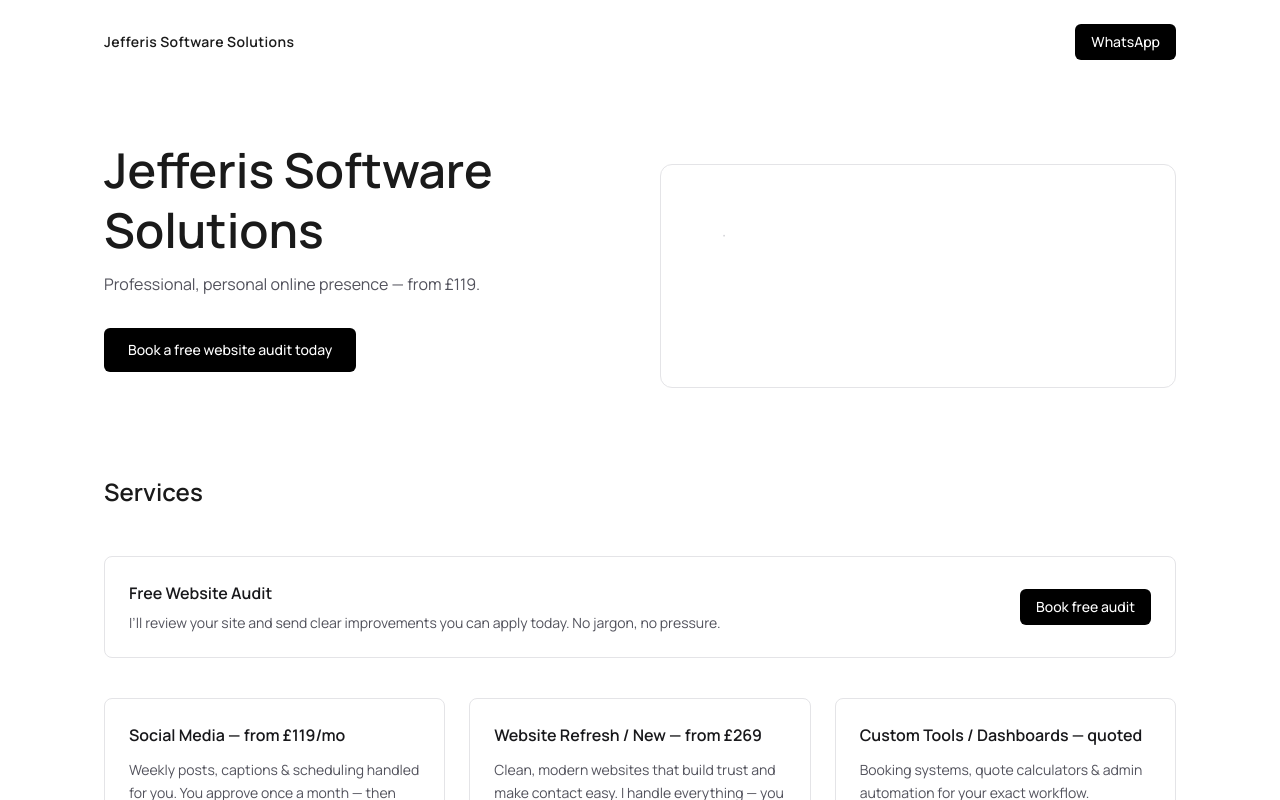
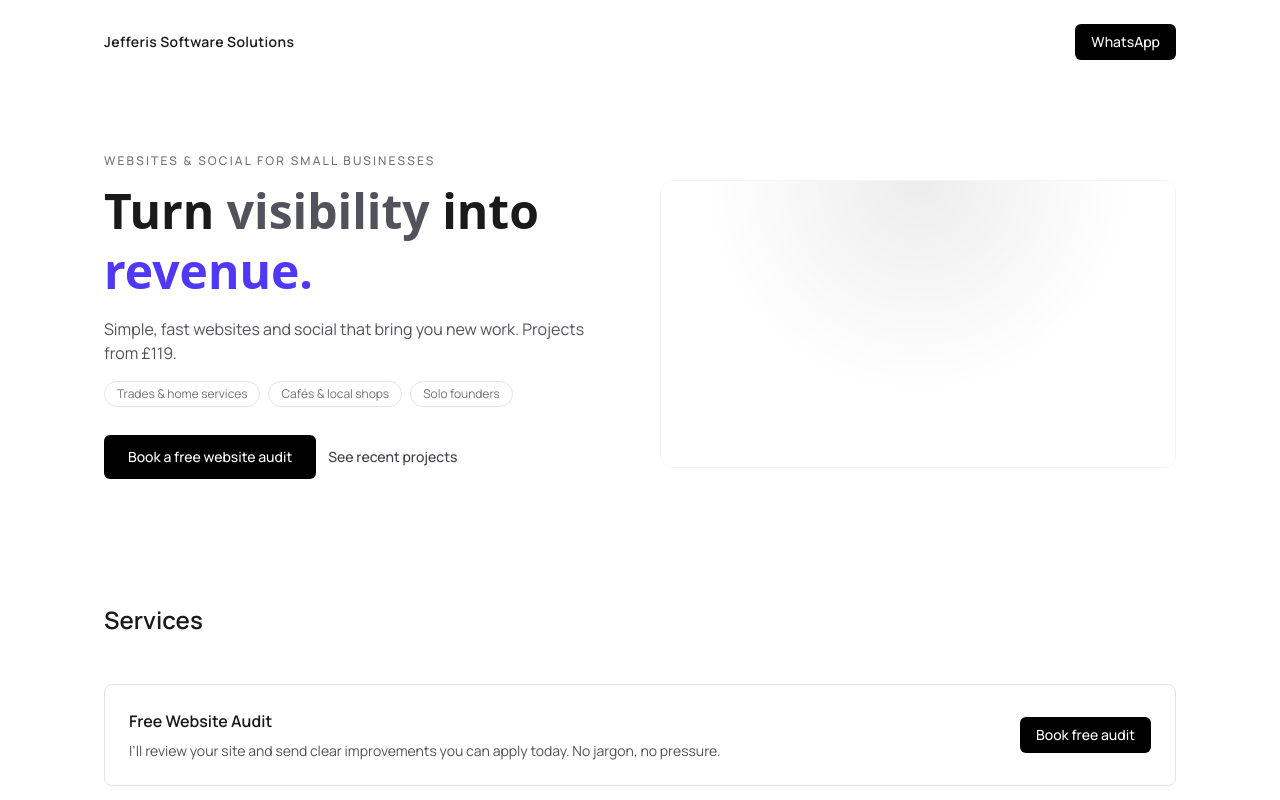
Before and after one commit to finnjefferis/jss, a Next.js app: page / in a window 1280 px wide. Shown: the top 800 px of the page. Built offline with nearby package versions, Linux system fonts and the light colour scheme.

Commit message:
updated hero section

```diff
--- a/src/app/globals.css
+++ b/src/app/globals.css
@@ -27,74 +27,100 @@ body {
   font-family: var(--font-sans), -apple-system, BlinkMacSystemFont, sans-serif;
 }
 
-/* ---------------------------
-   DESKTOP WIREFRAME ANIMATION
----------------------------- */
+/* ===========================
+   Wireframe hero animation
+   =========================== */
+
 .wire {
-  stroke-dasharray: 100;
-  stroke-dashoffset: 100;
-  animation: wire-draw 900ms ease forwards;
+  stroke-dasharray: 1;
+  stroke-dashoffset: 1;
+  animation: wire-draw 1.1s ease-out forwards;
 }
 
-.wire-1 { animation-delay: 0ms; }
-.wire-2 { animation-delay: 120ms; }
-.wire-3 { animation-delay: 240ms; }
-.wire-4 { animation-delay: 360ms; }
-.wire-5 { animation-delay: 480ms; }
-.wire-6 { animation-delay: 600ms; }
+/* Staggered delays so it "builds" nicely */
+.wire-1  { animation-delay: 0.00s; }
+.wire-2  { animation-delay: 0.06s; }
+.wire-3  { animation-delay: 0.12s; }
+.wire-4  { animation-delay: 0.16s; }
+.wire-5  { animation-delay: 0.20s; }
+.wire-6  { animation-delay: 0.26s; }
+.wire-7  { animation-delay: 0.34s; }
+.wire-8  { animation-delay: 0.42s; }
+.wire-9  { animation-delay: 0.50s; }
+.wire-10 { animation-delay: 0.60s; }
+.wire-11 { animation-delay: 0.70s; }
+.wire-12 { animation-delay: 0.80s; }
+.wire-13 { animation-delay: 0.88s; }
+.wire-14 { animation-delay: 0.96s; }
+.wire-15 { animation-delay: 1.04s; }
 
 @keyframes wire-draw {
-  to { stroke-dashoffset: 0; }
+  0% {
+    stroke-dashoffset: 1;
+    opacity: 0;
+  }
+  30% {
+    opacity: 1;
+  }
+  100% {
+    stroke-dashoffset: 0;
+    opacity: 1;
+  }
+}
+/* Hero text fade-up */
+.hero-line {
+  opacity: 0;
+  transform: translateY(10px);
+  animation: hero-fade-up 0.6s ease-out forwards;
 }
 
-/* Soft fill glow */
-.fill-soft { fill: currentColor; opacity: 0; }
-.fill-1 { animation: fill-in 360ms ease forwards 700ms; }
-.fill-2 { animation: fill-in 360ms ease forwards 820ms; }
-.fill-3 { animation: fill-in 360ms ease forwards 940ms; }
-.fill-4 { animation: fill-in 360ms ease forwards 1060ms; }
-.fill-5 { animation: fill-in 360ms ease forwards 1180ms; }
-.fill-6 { animation: fill-in 360ms ease forwards 1300ms; }
+.hero-delay-1 { animation-delay: 0.05s; }
+.hero-delay-2 { animation-delay: 0.15s; }
+.hero-delay-3 { animation-delay: 0.25s; }
+.hero-delay-4 { animation-delay: 0.35s; }
+.hero-delay-5 { animation-delay: 0.45s; }
 
-@keyframes fill-in {
-  to { opacity: 0.06; }
+@keyframes hero-fade-up {
+  to {
+    opacity: 1;
+    transform: translateY(0);
+  }
 }
 
-/* ---------------------------
-   MOBILE WIREFRAME
----------------------------- */
-.mw {
-  stroke-dasharray: 100;
-  stroke-dashoffset: 100;
-  animation: mw-draw 480ms ease forwards;
+/* Swapping words animation – fade only, no vertical shift */
+/* Shell makes both ghost + real word share the same space */
+.swap-shell {
+  display: inline-grid;
+  align-items: baseline;
 }
 
-.mw-1 { animation-delay: 0ms; }
-.mw-2 { animation-delay: 100ms; }
-.mw-3 { animation-delay: 200ms; }
-.mw-4 { animation-delay: 300ms; }
-.mw-5 { animation-delay: 400ms; }
-
-@keyframes mw-draw {
-  to { stroke-dashoffset: 0; }
+/* Ghost text: controls width, never visible */
+.swap-ghost {
+  grid-area: 1 / 1;
+  opacity: 0;
+  visibility: hidden;
 }
 
-/* ---------------------------
-   ACCESSIBILITY: REDUCED MOTION
----------------------------- */
-@media (prefers-reduced-motion: reduce) {
-  .wire, .fill-soft, .mw {
-    animation: none !important;
-    opacity: 1 !important;
+/* Real animated word: sits on top, fades in */
+.swap-word {
+  grid-area: 1 / 1;
+  display: inline-block;
+  opacity: 0;
+  animation: swap-word-in 0.3s ease-out forwards;
+}
+
+@keyframes swap-word-in {
+  from {
+    opacity: 0;
+  }
+  to {
+    opacity: 1;
   }
 }
-.fill-m1 { animation: fill-in 420ms ease forwards 650ms; }
-.fill-m2 { animation: fill-in 420ms ease forwards 820ms; }
-.fill-m3 { animation: fill-in 420ms ease forwards 940ms; }
-.fill-m4 { animation: fill-in 420ms ease forwards 1060ms; }
 
-.mw-7 { animation-delay: 300ms; }
-.mw-8 { animation-delay: 360ms; }
-.mw-9 { animation-delay: 420ms; }
-.mw-10 { animation-delay: 480ms; }
-.mw-11 { animation-delay: 540ms; }
+
+/* Cal Sans font for hero heading (make sure the font is loaded in your project) */
+.cal-sans {
+  font-family: "Cal Sans", system-ui, -apple-system, BlinkMacSystemFont, "Segoe UI",
+    sans-serif;
+}
--- a/src/app/page.tsx
+++ b/src/app/page.tsx
@@ -1,11 +1,34 @@
 "use client";
 
 import Image from "next/image";
+import { useEffect, useState } from "react";
+
+type WordPair = { from: string; to: string };
+
+const WORD_PAIRS: WordPair[] = [
+  { from: "clicks",     to: "enquiries." },
+  { from: "attention",  to: "customers." },
+  { from: "visits",     to: "bookings." },
+  { from: "searches",   to: "sales." },
+  { from: "visibility", to: "revenue." },
+  { from: "scrolls",    to: "DMs." },
+  { from: "DIY",        to: "done-for-you." },
+  { from: "chaos",      to: "clarity." },
+];
+
+function shufflePairs<T>(array: T[]): T[] {
+  const arr = [...array];
+  for (let i = arr.length - 1; i > 0; i--) {
+    const j = Math.floor(Math.random() * (i + 1));
+    [arr[i], arr[j]] = [arr[j], arr[i]];
+  }
+  return arr;
+}
+
 
 export default function Page() {
   return (
     <main className="mx-auto max-w-6xl px-5 md:px-8 lg:px-10">
-
       {/* Top Bar */}
       <header className="flex items-center justify-between gap-4 py-6">
         <h1 className="text-sm font-semibold tracking-wide">
@@ -19,141 +42,168 @@ export default function Page() {
         </a>
       </header>
 
-   <section className="relative mb-16 grid grid-cols-1 items-start mt-8 gap-10 md:grid-cols-2">
-
+   {/* Hero */}
+<section className="relative mb-10 grid min-h-[60vh] grid-cols-1 items-center gap-10 md:min-h-[60vh] md:grid-cols-2">
   {/* LEFT (Text) */}
-  <div className="md:pt-6 md:pb-10">   {/* ← adds breathing room on desktop */}
-    <h2 className="text-4xl font-semibold leading-tight md:text-5xl">
-      Jefferis Software Solutions
-    </h2>
-    <p className="mt-3 text-zinc-600">
-      Professional, personal online presence — from £119.
-    </p>
-
-    {/* CTA — desktop only */}
-    <a
-      href="https://wa.me/447939309355?text=Hi%20Finn%2C%20I'd%20like%20a%20FREE%20website%20audit."
-      className="mt-8 hidden md:inline-block rounded-md bg-black px-6 py-3 text-sm font-medium text-white hover:bg-zinc-800"
-    >
-      Book a free website audit today
-    </a>
-  </div>
+         {/* LEFT (Text) */}
+        <HeroText />
 
 
+  {/* RIGHT (Desktop wireframe) */}
+  <div className="relative hidden h-64 w-full items-center justify-center overflow-hidden rounded-xl border border-zinc-100 md:flex md:h-72">
+    {/* soft glow */}
+    <div className="pointer-events-none absolute inset-0 bg-[radial-gradient(circle_at_top,_rgba(24,24,27,0.08),_transparent_55%)]" />
 
-
-  {/* RIGHT SIDE (Hero Visual, Desktop) */}
-{/* Desktop visual (draw-on wireframe) */}
-<div className="hidden md:flex mt-12 items-center justify-center h-56 w-full rounded-xl border border-zinc-200 overflow-hidden">
     <svg
       width="100%"
       height="100%"
-    viewBox="0 0 480 245"
+      viewBox="0 0 480 260"
       fill="none"
       stroke="currentColor"
-    strokeWidth="2"
+      strokeWidth="2.2"
       strokeLinecap="round"
       strokeLinejoin="round"
-    className="text-zinc-300"
+      className="relative z-10 text-zinc-400"
     >
-    {/* Header */}
+      {/* Outer browser frame */}
       <rect
-      x="20" y="14" width="440" height="48" rx="6" pathLength="100"
+        x="16"
+        y="14"
+        width="448"
+        height="232"
+        rx="16"
+        pathLength="1"
         className="wire wire-1"
-      strokeDasharray="1" strokeDashoffset="1"
       />
 
-    {/* Left Content */}
+      {/* Top bar */}
       <rect
-      x="20" y="78" width="285" height="150" rx="6" pathLength="100"
+        x="24"
+        y="24"
+        width="432"
+        height="32"
+        rx="10"
+        pathLength="1"
         className="wire wire-2"
-      strokeDasharray="1" strokeDashoffset="1"
       />
 
-    {/* Right Column */}
+      {/* Browser dots */}
+      <circle cx="40" cy="40" r="4" pathLength="1" className="wire wire-3" />
+      <circle cx="54" cy="40" r="4" pathLength="1" className="wire wire-4" />
+      <circle cx="68" cy="40" r="4" pathLength="1" className="wire wire-5" />
+
+      {/* Address bar */}
       <rect
-      x="325" y="78" width="135" height="28" rx="6" pathLength="100"
-      className="wire wire-3"
-      strokeDasharray="1" strokeDashoffset="1"
+        x="88"
+        y="32"
+        width="140"
+        height="12"
+        rx="6"
+        pathLength="1"
+        className="wire wire-6"
+      />
+
+      {/* Main hero image / content block */}
+      <rect
+        x="32"
+        y="72"
+        width="260"
+        height="110"
+        rx="12"
+        pathLength="1"
+        className="wire wire-7"
+      />
+
+      {/* Lower left text rows */}
+      <rect
+        x="32"
+        y="192"
+        width="120"
+        height="26"
+        rx="7"
+        pathLength="1"
+        className="wire wire-10"
       />
       <rect
-      x="325" y="116" width="135" height="28" rx="6" pathLength="100"
-      className="wire wire-4"
-      strokeDasharray="1" strokeDashoffset="1"
+        x="172"
+        y="192"
+        width="120"
+        height="26"
+        rx="7"
+        pathLength="1"
+        className="wire wire-11"
+      />
+
+      {/* Right column cards */}
+      <rect
+        x="312"
+        y="72"
+        width="136"
+        height="40"
+        rx="10"
+        pathLength="1"
+        className="wire wire-12"
       />
       <rect
-      x="325" y="154" width="135" height="28" rx="6" pathLength="100"
-      className="wire wire-5"
-      strokeDasharray="1" strokeDashoffset="1"
+        x="312"
+        y="122"
+        width="136"
+        height="30"
+        rx="8"
+        pathLength="1"
+        className="wire wire-13"
       />
       <rect
-      x="325" y="192" width="135" height="28" rx="6" pathLength="100"
-      className="wire wire-6"
-      strokeDasharray="1" strokeDashoffset="1"
+        x="312"
+        y="166"
+        width="136"
+        height="30"
+        rx="8"
+        pathLength="1"
+        className="wire wire-14"
+      />
+      <rect
+        x="312"
+        y="210"
+        width="136"
+        height="30"
+        rx="8"
+        pathLength="1"
+        className="wire wire-15"
       />
     </svg>
   </div>
 
-
-
-{/* MOBILE PHONE HERO */}
-<div className="md:hidden mt-6">
-
-  {/* Phone Frame */}
-  <div className="relative w-full h-72 rounded-[28px] border border-zinc-200 bg-white/70 backdrop-blur-sm shadow-[0_1px_2px_rgba(0,0,0,0.04)] overflow-hidden">
-
-    <svg
-      viewBox="0 0 360 720"
-      className="absolute inset-0 text-zinc-300"
-      fill="none"
-      stroke="currentColor"
-      strokeWidth="2"
-      strokeLinecap="round"
-      strokeLinejoin="round"
-    >
-
-      {/* Outer phone shell */}
-      <rect x="6" y="6" width="348" height="708" rx="38" className="mw mw-1" pathLength="1" />
-
-      {/* Top speaker notch */}
-      <rect x="150" y="20" width="60" height="8" rx="4" className="mw mw-2" pathLength="1" />
-
-      {/* Screen soft fill */}
-      <rect x="20" y="48" width="320" height="650" rx="20" className="fill-soft fill-m1" />
-
-      {/* Header block */}
-      <rect x="40" y="70" width="280" height="60" rx="10" className="mw mw-3" pathLength="1" />
-      <line x1="60" y1="100" x2="300" y2="100" className="shimmer" />
-
-      {/* Left content area */}
-      <rect x="40" y="150" width="180" height="380" rx="14" className="mw mw-4" pathLength="1" />
-      <rect x="55" y="170" width="155" height="20" rx="6" className="mw mw-5" pathLength="1" />
-      <rect x="55" y="200" width="130" height="14" rx="6" className="mw mw-6" pathLength="1" />
-      <rect x="55" y="230" width="160" height="14" rx="6" className="mw mw-7" pathLength="1" />
-      <rect x="55" y="260" width="120" height="14" rx="6" className="mw mw-8" pathLength="1" />
-
-      {/* Right stacked cards */}
-      <rect x="235" y="150" width="85" height="36" rx="8" className="mw mw-9" pathLength="1" />
-      <rect x="235" y="200" width="85" height="36" rx="8" className="mw mw-10" pathLength="1" />
-      <rect x="235" y="250" width="85" height="36" rx="8" className="mw mw-11" pathLength="1" />
-
-      {/* Soft fills for cards */}
-      <rect x="235" y="150" width="85" height="36" rx="8" className="fill-soft fill-m2" />
-      <rect x="235" y="200" width="85" height="36" rx="8" className="fill-soft fill-m3" />
-      <rect x="235" y="250" width="85" height="36" rx="8" className="fill-soft fill-m4" />
-    </svg>
+  {/* MOBILE HERO (image) */}
+  <div className="md:hidden">
+    <div className="relative mt-4 h-60 w-full overflow-hidden rounded-xl border border-zinc-200 bg-zinc-50">
+      <Image
+        src="/naxco1.png"
+        alt="Example website built by Jefferis Software Solutions"
+        fill
+        className="object-cover"
+      />
+      <div className="absolute inset-0 bg-gradient-to-t from-black/50 via-black/10 to-transparent" />
+      <div className="absolute bottom-4 left-4 right-4">
+        <p className="text-xs font-medium uppercase tracking-[0.18em] text-zinc-200">
+          Recent project
+        </p>
+        <p className="mt-1 text-sm font-semibold text-white">
+          Naxco Services website refresh
+        </p>
+        <p className="mt-1 text-xs text-zinc-200">
+          Clearer services, stronger trust signals, easier enquiries.
+        </p>
+      </div>
     </div>
 
-  {/* CTA (No WhatsApp Icon, Clean Button) */}
     <a
-    href="https://wa.me/447939309355?text=Hi%20Finn%2C%20I'd%20like%20a%20website%20audit."
+      href="https://wa.me/447939309355?text=Hi%20Finn%2C%20I'd%20like%20a%20FREE%20website%20audit."
       className="mt-6 block w-full rounded-md bg-black px-6 py-3 text-center text-sm font-medium text-white hover:bg-zinc-800"
     >
-    Book a Free Website Audit
+      Book a free website audit
     </a>
-
   </div>
-
 </section>
 
 
@@ -231,8 +281,38 @@ export default function Page() {
         </div>
       </section>
 
+      {/* Why people hire me */}
+      <section className="mb-20 md:mb-24">
+        <h3 className="mb-4 text-2xl font-semibold">Why people hire me</h3>
+        <p className="mb-8 max-w-2xl text-sm text-zinc-600">
+          Most clients come to me with an out-of-date site, no clear call to action, and no time to fix it.
+          My job is to make it easy for customers to understand what you do and contact you in one tap.
+        </p>
+
+        <div className="grid grid-cols-1 gap-4 md:grid-cols-3">
+          <div className="rounded-lg border border-zinc-200 bg-white p-5">
+            <h4 className="text-sm font-semibold text-zinc-900">Simple process</h4>
+            <p className="mt-2 text-sm text-zinc-600">
+              Short call, content collected in one go, clear timeline. Most sites done in about a week.
+            </p>
+          </div>
+          <div className="rounded-lg border border-zinc-200 bg-white p-5">
+            <h4 className="text-sm font-semibold text-zinc-900">Built for enquiries</h4>
+            <p className="mt-2 text-sm text-zinc-600">
+              Clear service pages, obvious buttons and WhatsApp / phone CTAs — not just something that “looks nice”.
+            </p>
+          </div>
+          <div className="rounded-lg border border-zinc-200 bg-white p-5">
+            <h4 className="text-sm font-semibold text-zinc-900">Ongoing support</h4>
+            <p className="mt-2 text-sm text-zinc-600">
+              I stay available for tweaks, updates and questions so you’re not stuck when something changes.
+            </p>
+          </div>
+        </div>
+      </section>
+
       {/* Recent Work */}
-      <section className="mb-24 md:mb-28">
+      <section id="recent-work" className="mb-24 md:mb-28">
         <h3 className="mb-8 text-2xl font-semibold md:mb-12">Recent Work</h3>
 
         <div className="grid grid-cols-1 gap-10 md:grid-cols-3">
@@ -242,7 +322,9 @@ export default function Page() {
               <Image src="/naxco1.png" alt="Naxco" fill className="object-cover" />
             </div>
             <h4 className="text-lg font-semibold text-zinc-900">Naxco Services</h4>
-            <p className="mt-1 text-zinc-600">Improved clarity, trust signals & enquiry flow.</p>
+            <p className="mt-1 text-zinc-600">
+              Improved clarity, trust signals & enquiry flow.
+            </p>
           </article>
 
           {/* Carbon Calculator */}
@@ -260,7 +342,9 @@ export default function Page() {
               <Image src="/toolbox.png" alt="Toolbox" fill className="object-cover" />
             </div>
             <h4 className="text-lg font-semibold text-zinc-900">Toolbox Platform</h4>
-            <p className="mt-1 text-zinc-600">.NET dashboard for cost & procurement insights.</p>
+            <p className="mt-1 text-zinc-600">
+              .NET dashboard for cost & procurement insights.
+            </p>
           </article>
         </div>
       </section>
@@ -268,7 +352,9 @@ export default function Page() {
       {/* Contact */}
       <section className="mb-24 text-center">
         <h3 className="text-2xl font-semibold">Get in Touch</h3>
-        <p className="mt-3 text-zinc-600">Send a message anytime — quick reply.</p>
+        <p className="mt-3 text-zinc-600">
+          Send a message anytime — quick reply.
+        </p>
 
         <a
           href="https://wa.me/447939309355"
@@ -289,3 +375,92 @@ export default function Page() {
     </main>
   );
 }
+function HeroText() {
+  // 1) Initial render: deterministic – no randomness here
+  const [sequence, setSequence] = useState<WordPair[]>(WORD_PAIRS);
+  const [index, setIndex] = useState(0);
+
+  // 2) After mount (client-only): shuffle once, reset to 0
+  useEffect(() => {
+    setSequence(shufflePairs(WORD_PAIRS));
+    setIndex(0);
+  }, []);
+
+  // 3) Move through all pairs in sequence, then stop on the last one
+  useEffect(() => {
+    if (index >= sequence.length - 1) return; // already at last, stop
+
+    const timeout = setTimeout(() => {
+      setIndex((prev) => prev + 1);
+    }, 2600); // how long each pair shows
+
+    return () => clearTimeout(timeout);
+  }, [index, sequence.length]);
+
+  const pair = sequence[index];
+
+  return (
+    <div className="md:pt-6 md:pb-10">
+      <p className="hero-line hero-delay-1 text-xs font-medium uppercase tracking-[0.18em] text-zinc-500">
+        Websites & social for small businesses
+      </p>
+
+            <h2 className="hero-line hero-delay-2 cal-sans mt-3 text-4xl font-semibold leading-tight md:text-5xl">
+        Turn{" "}
+        {/* FROM word (grey) */}
+        <span className="swap-shell text-zinc-600">
+          {/* ghost sets consistent width, stays invisible */}
+          <span className="swap-ghost">visibility</span>
+          <span key={pair.from} className="swap-word">
+            {pair.from}
+          </span>
+        </span>{" "}
+        into{" "}
+        {/* TO word (indigo) */}
+        <span className="swap-shell text-indigo-600">
+          {/* ghost sets consistent width, stays invisible */}
+          <span className="swap-ghost">done-for-you</span>
+          <span key={pair.to} className="swap-word">
+            {pair.to}
+          </span>
+        </span>
+
+      </h2>
+
+
+
+      <p className="hero-line hero-delay-3 mt-4 text-sm text-zinc-600 md:text-base">
+        Simple, fast websites and social that bring you new work. Projects from £119.
+      </p>
+
+      {/* Who it's for */}
+      <div className="hero-line hero-delay-4 mt-4 flex flex-wrap gap-2 text-xs text-zinc-500">
+        <span className="rounded-full border border-zinc-200 px-3 py-1">
+          Trades & home services
+        </span>
+        <span className="rounded-full border border-zinc-200 px-3 py-1">
+          Cafés & local shops
+        </span>
+        <span className="rounded-full border border-zinc-200 px-3 py-1">
+          Solo founders
+        </span>
+      </div>
+
+      {/* CTAs */}
+      <div className="hero-line hero-delay-5 mt-7 flex flex-col gap-3 sm:flex-row sm:items-center">
+        <a
+          href="https://wa.me/447939309355?text=Hi%20Finn%2C%20I'd%20like%20a%20FREE%20website%20audit."
+          className="inline-flex items-center justify-center rounded-md bg-black px-6 py-3 text-sm font-medium text-white hover:bg-zinc-800"
+        >
+          Book a free website audit
+        </a>
+        <a
+          href="#recent-work"
+          className="text-sm font-medium text-zinc-700 underline-offset-4 hover:underline"
+        >
+          See recent projects
+        </a>
+      </div>
+    </div>
+  );
+}
```
Lines whose indentation alone changed are shown as unchanged.
